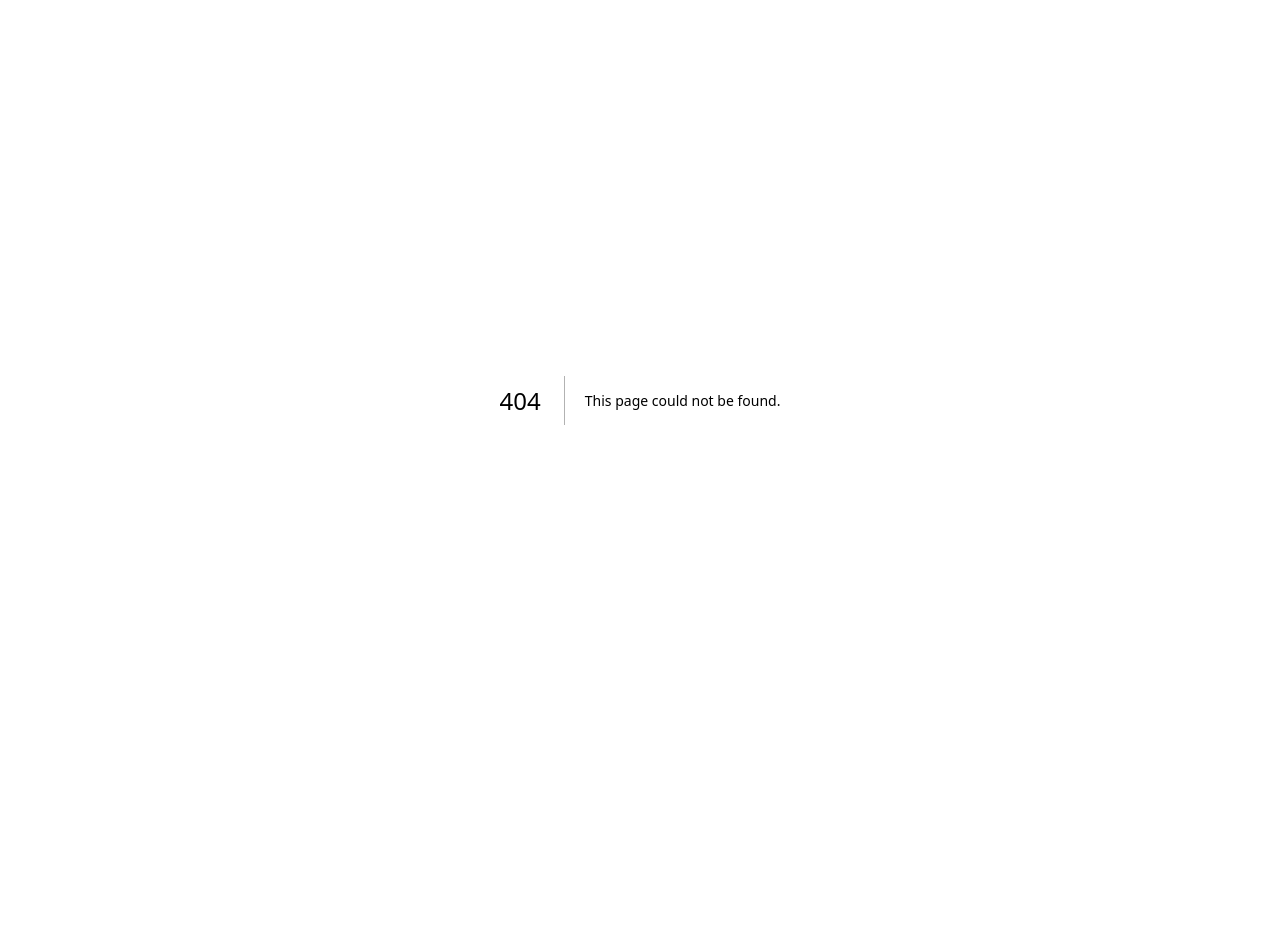
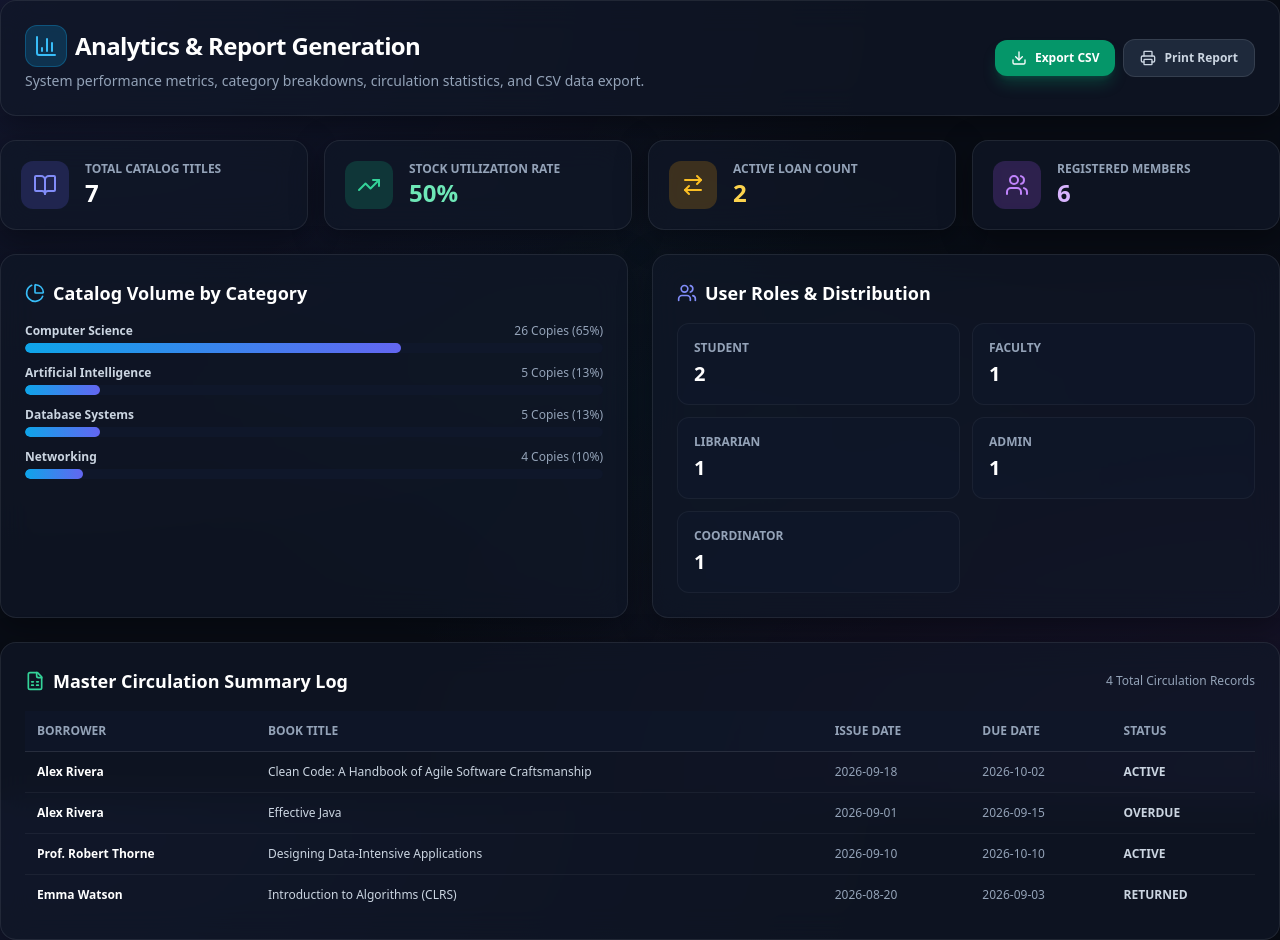
Before and after one commit to Iyyappan06/LMS, a Next.js app: page /reports in a window 1280 px wide. Before the commit this address had no page. Before the commit the page ends 800 px from the top, so only its background shows below. Built offline with nearby package versions, Linux system fonts and the light colour scheme.

Commit message:
module 12 completed

```diff
--- /dev/null
+++ b/src/app/reports/page.tsx
@@ -0,0 +1,236 @@
+"use client";
+
+import React, { useState, useEffect } from "react";
+import { DataStore } from "@/lib/data-store";
+import { Book, BorrowRecord, UserProfile } from "@/lib/types";
+import {
+  BarChart3,
+  Download,
+  Printer,
+  PieChart,
+  TrendingUp,
+  BookOpen,
+  Users,
+  ArrowRightLeft,
+  FileSpreadsheet,
+} from "lucide-react";
+
+export default function ReportsAnalyticsPage() {
+  const [books, setBooks] = useState<Book[]>([]);
+  const [borrows, setBorrows] = useState<BorrowRecord[]>([]);
+  const [members, setMembers] = useState<UserProfile[]>([]);
+
+  useEffect(() => {
+    setBooks(DataStore.getBooks());
+    setBorrows(DataStore.getBorrows());
+    setMembers(DataStore.getProfiles());
+  }, []);
+
+  const totalCopies = books.reduce((acc, b) => acc + b.total_copies, 0);
+  const availableCopies = books.reduce((acc, b) => acc + b.available_copies, 0);
+  const activeBorrows = borrows.filter((b) => b.status === "ACTIVE").length;
+  const overdueBorrows = borrows.filter((b) => b.status === "OVERDUE").length;
+
+  // Category Distribution Computation
+  const categoriesMap: Record<string, number> = {};
+  books.forEach((b) => {
+    categoriesMap[b.category] = (categoriesMap[b.category] || 0) + b.total_copies;
+  });
+
+  const categoriesList = Object.entries(categoriesMap).map(([name, count]) => ({
+    name,
+    count,
+    percentage: Math.round((count / (totalCopies || 1)) * 100),
+  }));
+
+  // Export to CSV Function
+  const exportCirculationCSV = () => {
+    const headers = ["Loan ID", "User Name", "User Role", "Book Title", "Issue Date", "Due Date", "Status"];
+    const rows = borrows.map((b) => [
+      b.id,
+      `"${b.user?.full_name || 'Member'}"`,
+      b.user?.role || "STUDENT",
+      `"${b.book?.title || 'Book'}"`,
+      b.issue_date,
+      b.due_date,
+      b.status,
+    ]);
+
+    const csvContent = "data:text/csv;charset=utf-8," + [headers.join(","), ...rows.map((e) => e.join(","))].join("\n");
+    const encodedUri = encodeURI(csvContent);
+    const link = document.createElement("a");
+    link.setAttribute("href", encodedUri);
+    link.setAttribute("download", `LMS_Circulation_Report_${new Date().toISOString().split("T")[0]}.csv`);
+    document.body.appendChild(link);
+    link.click();
+    document.body.removeChild(link);
+  };
+
+  const handlePrint = () => {
+    window.print();
+  };
+
+  return (
+    <div className="space-y-6">
+      {/* Header Banner */}
+      <div className="flex flex-col md:flex-row md:items-center justify-between gap-4 glass-panel p-6 rounded-2xl border border-white/10">
+        <div>
+          <div className="flex items-center gap-2">
+            <span className="p-2 rounded-xl bg-sky-500/20 text-sky-400 border border-sky-500/30">
+              <BarChart3 className="w-6 h-6" />
+            </span>
+            <h1 className="text-2xl font-extrabold text-white tracking-tight">Analytics & Report Generation</h1>
+          </div>
+          <p className="text-slate-400 text-sm mt-1">
+            System performance metrics, category breakdowns, circulation statistics, and CSV data export.
+          </p>
+        </div>
+        <div className="flex items-center gap-2">
+          <button
+            onClick={exportCirculationCSV}
+            className="flex items-center gap-2 px-4 py-2.5 rounded-xl bg-emerald-600 hover:bg-emerald-500 text-white font-semibold text-xs shadow-lg shadow-emerald-600/30 transition-all"
+          >
+            <Download className="w-4 h-4" />
+            Export CSV
+          </button>
+          <button
+            onClick={handlePrint}
+            className="flex items-center gap-2 px-4 py-2.5 rounded-xl bg-slate-800 hover:bg-slate-700 text-slate-300 font-semibold text-xs border border-white/10 transition-all"
+          >
+            <Printer className="w-4 h-4" />
+            Print Report
+          </button>
+        </div>
+      </div>
+
+      {/* Primary Metrics Grid */}
+      <div className="grid grid-cols-1 sm:grid-cols-2 lg:grid-cols-4 gap-4">
+        <div className="glass-panel p-5 rounded-2xl border border-white/10 flex items-center gap-4">
+          <div className="p-3 rounded-xl bg-indigo-500/20 text-indigo-400">
+            <BookOpen className="w-6 h-6" />
+          </div>
+          <div>
+            <p className="text-xs text-slate-400 uppercase font-semibold">Total Catalog Titles</p>
+            <p className="text-2xl font-bold text-white">{books.length}</p>
+          </div>
+        </div>
+
+        <div className="glass-panel p-5 rounded-2xl border border-white/10 flex items-center gap-4">
+          <div className="p-3 rounded-xl bg-emerald-500/20 text-emerald-400">
+            <TrendingUp className="w-6 h-6" />
+          </div>
+          <div>
+            <p className="text-xs text-slate-400 uppercase font-semibold">Stock Utilization Rate</p>
+            <p className="text-2xl font-bold text-emerald-300">
+              {Math.round(((totalCopies - availableCopies) / (totalCopies || 1)) * 100)}%
+            </p>
+          </div>
+        </div>
+
+        <div className="glass-panel p-5 rounded-2xl border border-white/10 flex items-center gap-4">
+          <div className="p-3 rounded-xl bg-amber-500/20 text-amber-400">
+            <ArrowRightLeft className="w-6 h-6" />
+          </div>
+          <div>
+            <p className="text-xs text-slate-400 uppercase font-semibold">Active Loan Count</p>
+            <p className="text-2xl font-bold text-amber-300">{activeBorrows}</p>
+          </div>
+        </div>
+
+        <div className="glass-panel p-5 rounded-2xl border border-white/10 flex items-center gap-4">
+          <div className="p-3 rounded-xl bg-purple-500/20 text-purple-400">
+            <Users className="w-6 h-6" />
+          </div>
+          <div>
+            <p className="text-xs text-slate-400 uppercase font-semibold">Registered Members</p>
+            <p className="text-2xl font-bold text-purple-300">{members.length}</p>
+          </div>
+        </div>
+      </div>
+
+      {/* Visual Analytics Sections */}
+      <div className="grid grid-cols-1 lg:grid-cols-2 gap-6">
+        {/* Category Breakdown */}
+        <div className="glass-panel p-6 rounded-2xl border border-white/10 space-y-4">
+          <h2 className="text-lg font-bold text-white flex items-center gap-2">
+            <PieChart className="w-5 h-5 text-sky-400" />
+            Catalog Volume by Category
+          </h2>
+
+          <div className="space-y-3">
+            {categoriesList.map((cat) => (
+              <div key={cat.name} className="space-y-1">
+                <div className="flex justify-between text-xs text-slate-300">
+                  <span className="font-semibold">{cat.name}</span>
+                  <span className="text-slate-400">{cat.count} Copies ({cat.percentage}%)</span>
+                </div>
+                <div className="w-full h-2.5 rounded-full bg-slate-900 overflow-hidden">
+                  <div
+                    className="h-full bg-gradient-to-r from-sky-500 to-indigo-500 rounded-full"
+                    style={{ width: `${Math.max(5, cat.percentage)}%` }}
+                  />
+                </div>
+              </div>
+            ))}
+          </div>
+        </div>
+
+        {/* Member Role Analytics */}
+        <div className="glass-panel p-6 rounded-2xl border border-white/10 space-y-4">
+          <h2 className="text-lg font-bold text-white flex items-center gap-2">
+            <Users className="w-5 h-5 text-indigo-400" />
+            User Roles & Distribution
+          </h2>
+
+          <div className="grid grid-cols-2 gap-3">
+            {(["STUDENT", "FACULTY", "LIBRARIAN", "ADMIN", "COORDINATOR"] as const).map((role) => {
+              const count = members.filter((m) => m.role === role).length;
+              return (
+                <div key={role} className="p-4 rounded-xl bg-slate-900/80 border border-white/5 space-y-1">
+                  <p className="text-xs text-slate-400 font-semibold">{role}</p>
+                  <p className="text-xl font-bold text-white">{count}</p>
+                </div>
+              );
+            })}
+          </div>
+        </div>
+      </div>
+
+      {/* Circulation Log Summary Table */}
+      <div className="glass-panel p-6 rounded-2xl border border-white/10 space-y-4">
+        <div className="flex items-center justify-between">
+          <h2 className="text-lg font-bold text-white flex items-center gap-2">
+            <FileSpreadsheet className="w-5 h-5 text-emerald-400" />
+            Master Circulation Summary Log
+          </h2>
+          <span className="text-xs text-slate-400">{borrows.length} Total Circulation Records</span>
+        </div>
+
+        <div className="overflow-x-auto">
+          <table className="w-full text-left border-collapse text-sm">
+            <thead>
+              <tr className="border-b border-white/10 bg-slate-900/80 text-slate-400 text-xs uppercase font-semibold">
+                <th className="p-3">Borrower</th>
+                <th className="p-3">Book Title</th>
+                <th className="p-3">Issue Date</th>
+                <th className="p-3">Due Date</th>
+                <th className="p-3">Status</th>
+              </tr>
+            </thead>
+            <tbody className="divide-y divide-white/5 text-slate-300 text-xs">
+              {borrows.slice(0, 5).map((b) => (
+                <tr key={b.id} className="hover:bg-white/5">
+                  <td className="p-3 font-semibold text-white">{b.user?.full_name || "Member"}</td>
+                  <td className="p-3">{b.book?.title || "Book"}</td>
+                  <td className="p-3 text-slate-400">{b.issue_date}</td>
+                  <td className="p-3 text-slate-400">{b.due_date}</td>
+                  <td className="p-3 font-bold">{b.status}</td>
+                </tr>
+              ))}
+            </tbody>
+          </table>
+        </div>
+      </div>
+    </div>
+  );
+}
```
Also changed, not shown: 1 other file (tests, documents, lock files or other folders).
